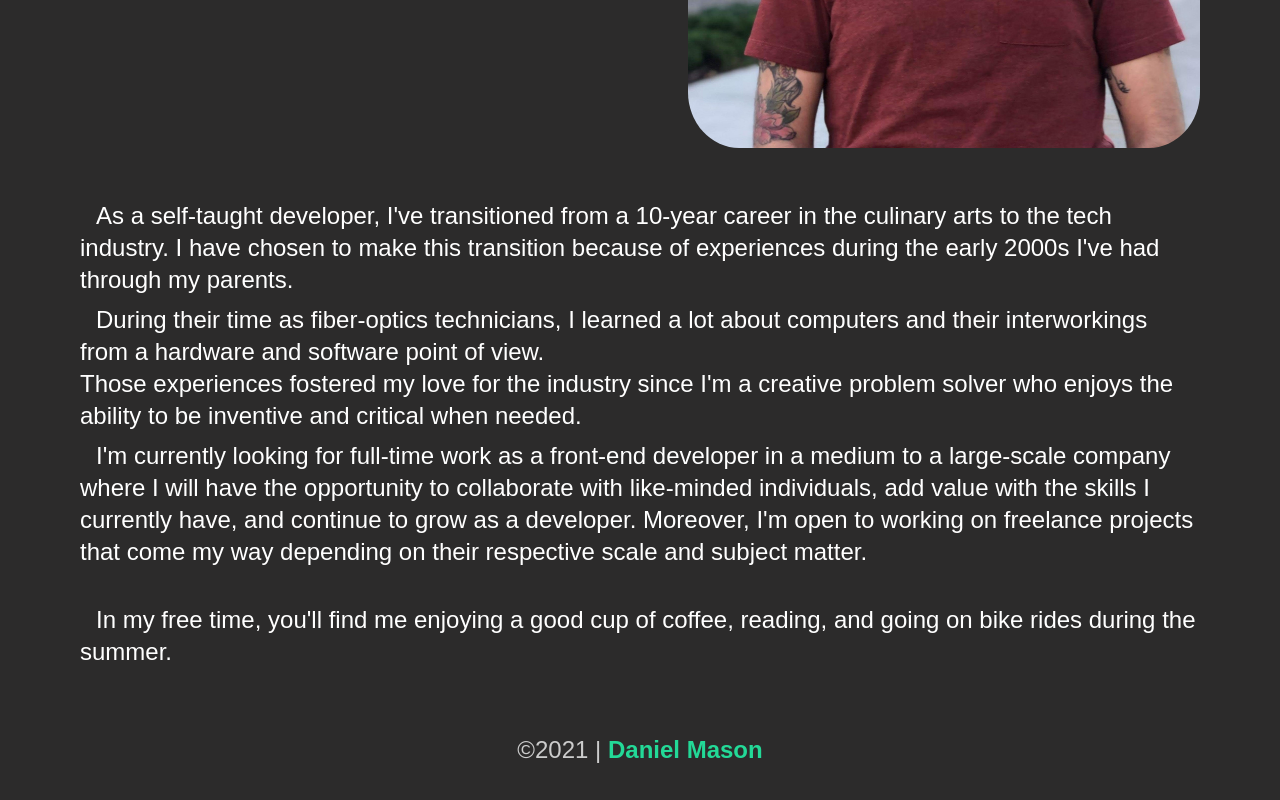
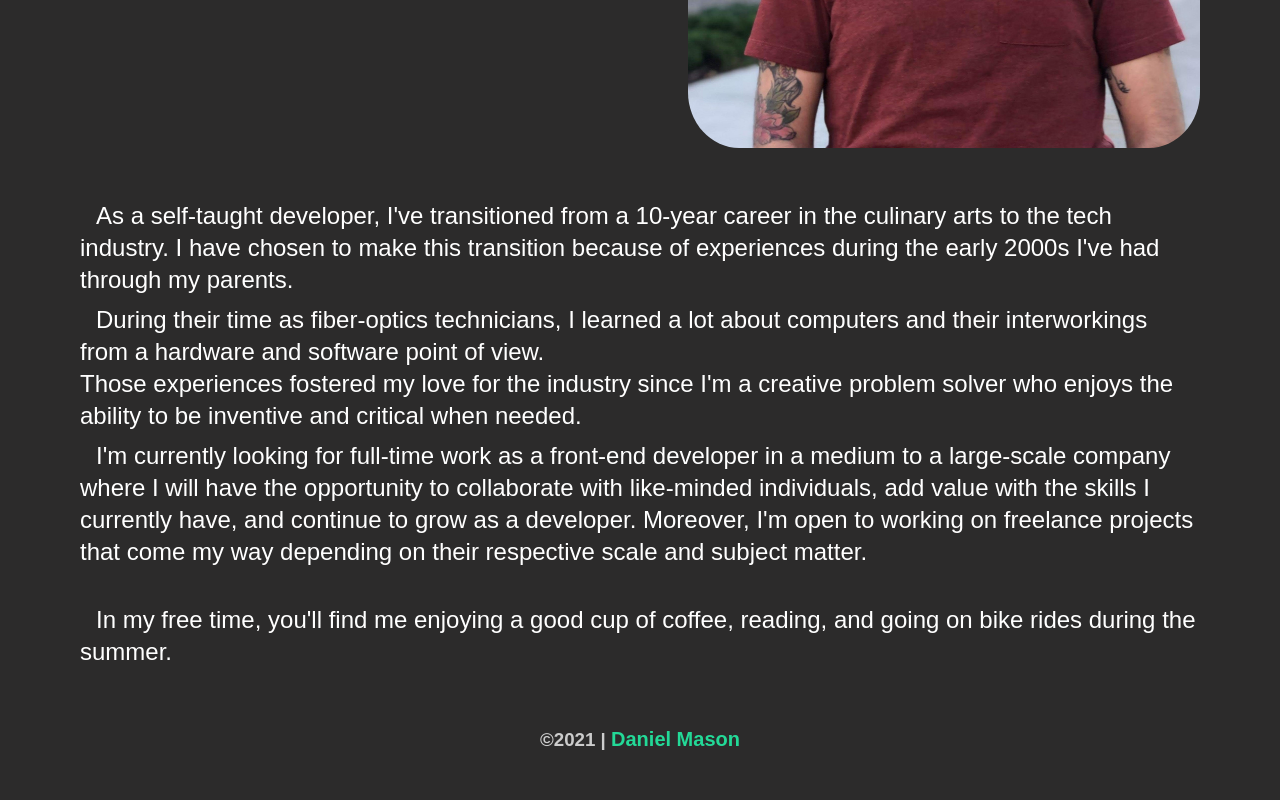
Before and after one commit to danielmason89/portfolio-website, a React (Create React App) app: page /About in a window 1280 px wide. Shown: the part 580-1380 px from the top of the page. Built offline with nearby package versions, Linux system fonts and the light colour scheme.

Commit message:
made profile user accessibile

```diff
--- a/src/components/Footer/Footer.js
+++ b/src/components/Footer/Footer.js
@@ -7,12 +7,12 @@ export const Footer = () => {
     <div>
       <MainFooter>
         <div>
-          <p>
+          <h3>
             ©2021 |{" "}
             <a href="#home">
               <span>Daniel Mason</span>
             </a>
-          </p>
+          </h3>
         </div>
       </MainFooter>
     </div>
@@ -23,20 +23,20 @@ const MainFooter = styled.footer`
   display: flex;
   flex-direction: column;
   text-align: center;
-  padding-top: 2rem;
+  padding-top: 1.5rem;
   color: white;
   align-items: center;
   justify-content: center;
   span {
     border: none;
-    font-size: 1.5rem;
+    font-size: 1.25rem;
     color: #23d997;
     :hover {
       color: #8f7e8f;
     }
   }
 
-  p {
+  h3 {
     margin: 2rem 0rem;
     color: #ccc;
   }
```
